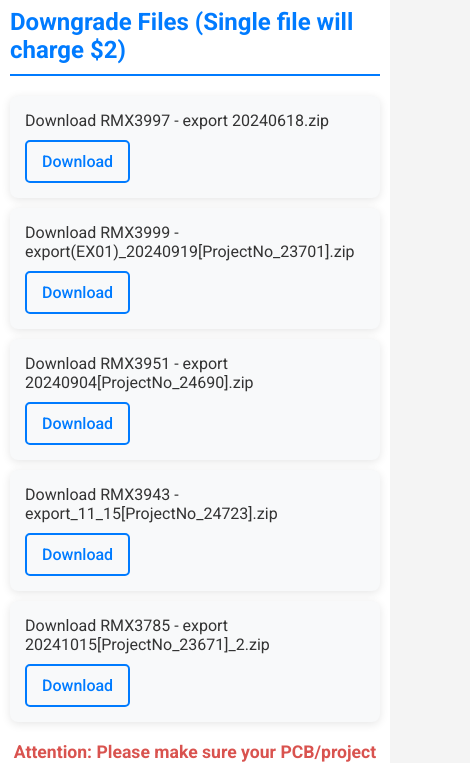
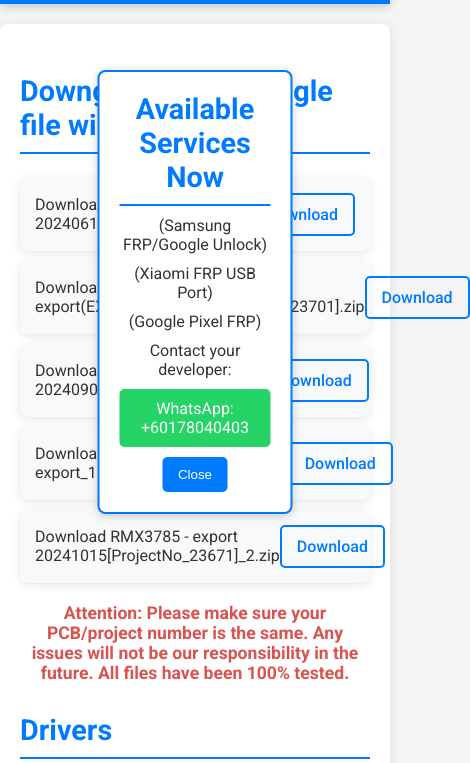
Before and after one commit to mobilesrepair/file-downgrade-auth, a plain HTML site: page index.html in a window 390 px wide. Shown: the part 130-893 px from the top of the page, 470 px wide, since content can reach past the window. Drawn offline with Linux system fonts and the light colour scheme.

Commit message:
Update index.html

```diff
--- a/index.html
+++ b/index.html
@@ -96,23 +96,39 @@
         .whatsapp-button:hover {
             background-color: #128C7E; /* Darker WhatsApp color on hover */
         }
-        @media (max-width: 768px) {
-            .container {
-                padding: 10px;
-            }
-            h1 {
-                font-size: 2em;
-            }
-            h2 {
-                font-size: 1.5em;
-            }
-            .card {
-                flex-direction: column; /* Stack card elements on smaller screens */
-                align-items: flex-start; /* Align items to the start */
-            }
-            .card a {
-                margin-top: 10px; /* Add space between text and button */
-            }
+        /* Pop-up styles */
+        .popup {
+            display: none; /* Hidden by default */
+            position: fixed;
+            left: 50%;
+            top: 50%;
+            transform: translate(-50%, -50%);
+            background-color: white;
+            border: 2px solid #007BFF;
+            border-radius: 8px;
+            box-shadow: 0 2px 10px rgba(0, 0, 0, 0.2);
+            z-index: 1000;
+            padding: 20px;
+            text-align: center;
+        }
+        .popup h2 {
+            margin: 0 0 10px;
+            color: #007BFF;
+        }
+        .popup p {
+            margin: 10px 0;
+        }
+        .popup button {
+            background-color: #007BFF;
+            color: white;
+            border: none;
+            padding: 10px 15px;
+            border-radius: 5px;
+            cursor: pointer;
+            transition: background-color 0.3s;
+        }
+        .popup button:hover {
+            background-color: #0056b3;
         }
     </style>
 </head>
@@ -201,5 +217,28 @@
     <footer>
         <p>&copy; 2025 ZuuCaster IT Solutions. All rights reserved.</p>
     </footer>
+
+    <!-- Pop-up Notification -->
+    <div class="popup" id="servicePopup">
+        <h2>Available Services Now</h2>
+        <p>(Samsung FRP/Google Unlock)</p>
+        <p>(Xiaomi FRP USB Port)</p>
+        <p>(Google Pixel FRP)</p>
+        <p>Contact your developer:</p>
+        <p><a href="https://wa.me/60178040403" class="whatsapp-button">WhatsApp: +60178040403</a></p>
+        <button onclick="closePopup()">Close</button>
+    </div>
+
+    <script>
+        // Show the pop-up when the page loads
+        window.onload = function() {
+            document.getElementById('servicePopup').style.display = 'block';
+        };
+
+        // Function to close the pop-up
+        function closePopup() {
+            document.getElementById('servicePopup').style.display = 'none';
+        }
+    </script>
 </body>
 </html>
```
